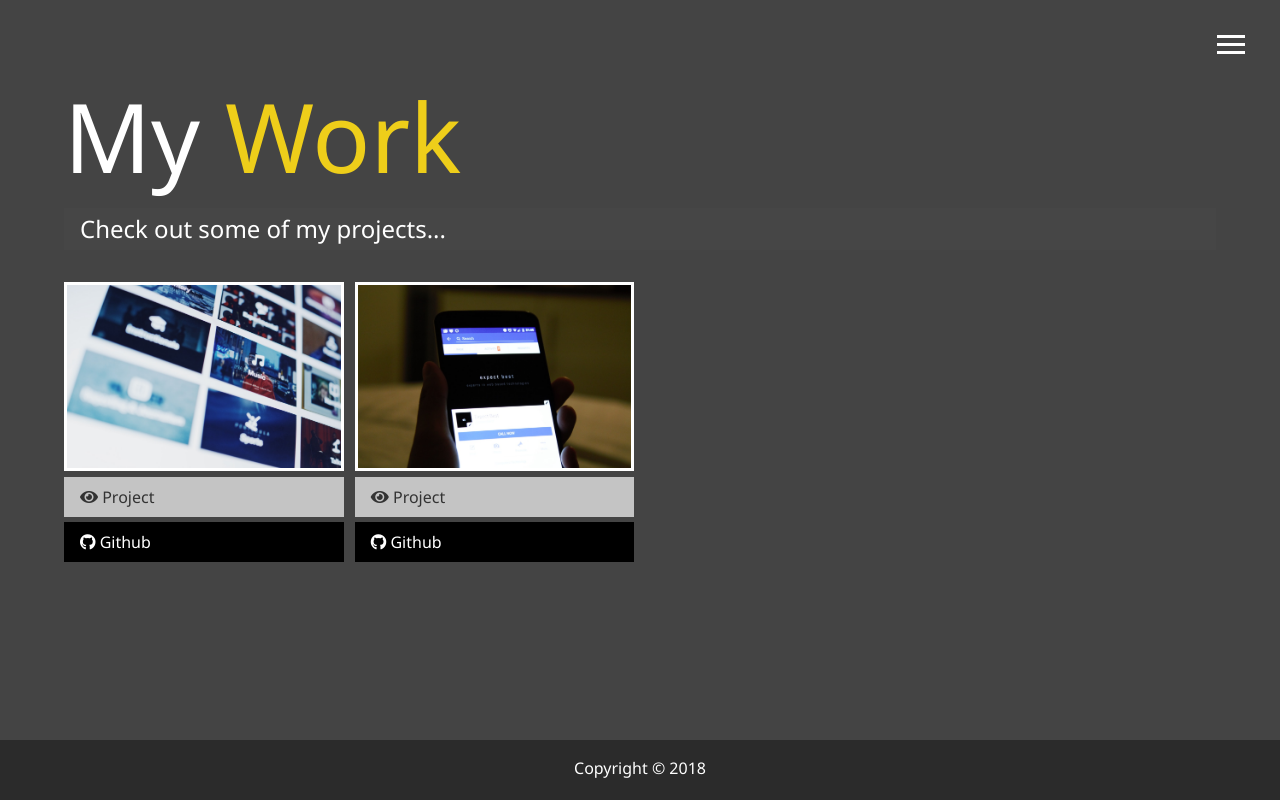
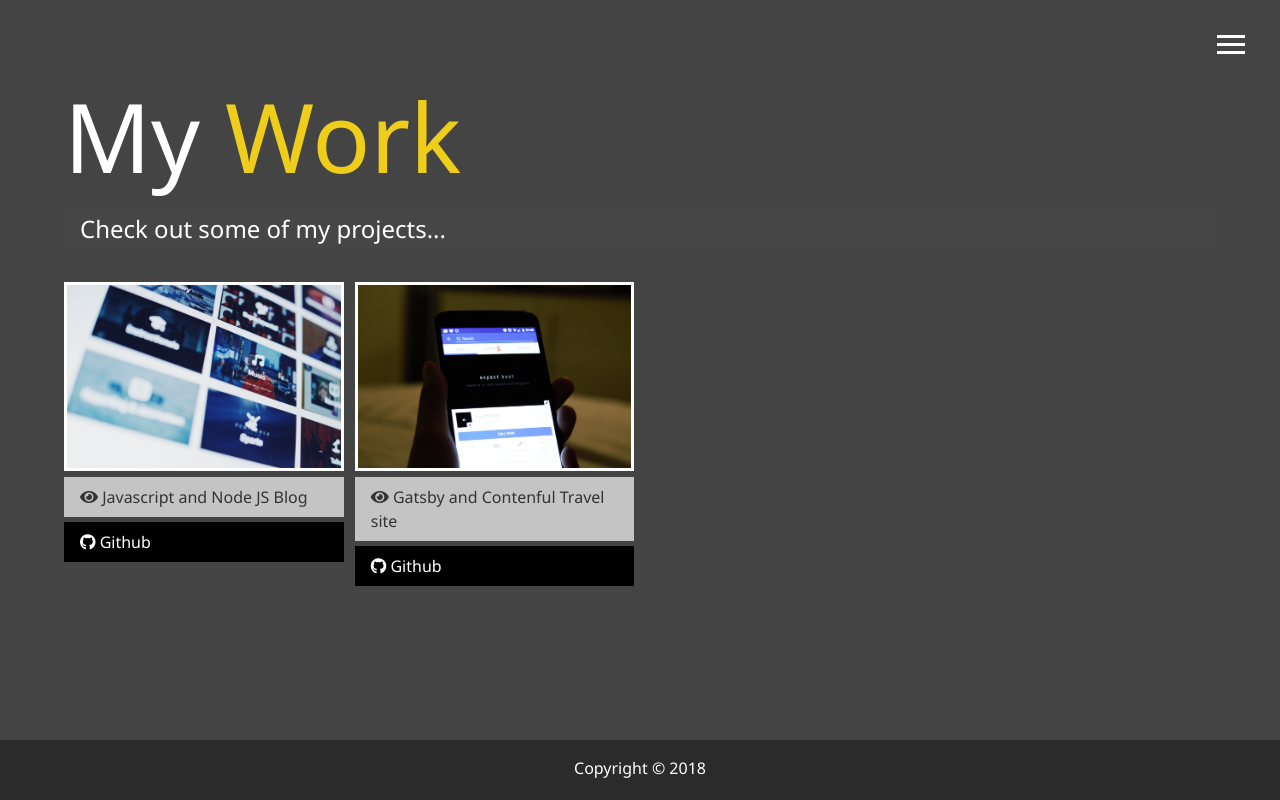
Before and after one commit to Oyelaw/portfolio, a website: page dist/work.html in a window 1280 px wide. Drawn offline with Linux system fonts and the light colour scheme.

Commit message:
add new project

```diff
--- a/dist/work.html
+++ b/dist/work.html
@@ -1,15 +1,12 @@
 <!DOCTYPE html>
 <html lang="en">
+
 <head>
   <meta charset="UTF-8" />
   <meta name="viewport" content="width=device-width, initial-scale=1.0" />
   <meta http-equiv="X-UA-Compatible" content="ie=edge" />
-    <link
-      rel="stylesheet"
-      href="https://use.fontawesome.com/releases/v5.2.0/css/all.css"
-      integrity="sha384-hWVjflwFxL6sNzntih27bfxkr27PmbbK/iSvJ+a4+0owXq79v+lsFkW54bOGbiDQ"
-      crossorigin="anonymous"
-    />
+  <link rel="stylesheet" href="https://use.fontawesome.com/releases/v5.2.0/css/all.css"
+    integrity="sha384-hWVjflwFxL6sNzntih27bfxkr27PmbbK/iSvJ+a4+0owXq79v+lsFkW54bOGbiDQ" crossorigin="anonymous" />
 
   <link rel="stylesheet" href="css/main.css" />
   <title>View My Work</title>
@@ -65,20 +62,12 @@
         <a href="#!">
           <img src="img/projects/project1.jpg" alt="Project" />
         </a>
-          <a
-            href="https://pure-scrubland-99103.herokuapp.com/"
-            class="btn-light"
-            target="_blank"
-            rel="noopener noreferrer"
-          >
-            <i class="fas fa-eye"></i> Project
+        <a href="https://pure-scrubland-99103.herokuapp.com/" class="btn-light" target="_blank"
+          rel="noopener noreferrer">
+          <i class="fas fa-eye"></i> Javascript and Node JS Blog
         </a>
-          <a
-            href="https://github.com/Oyelaw/Javascript-and-Nodejs-Blog"
-            class="btn-dark"
-            target="_blank"
-            rel="noopener noreferrer"
-          >
+        <a href="https://github.com/Oyelaw/Javascript-and-Nodejs-Blog" class="btn-dark" target="_blank"
+          rel="noopener noreferrer">
           <i class="fab fa-github"></i> Github
         </a>
       </div>
@@ -87,8 +76,10 @@
         <a href="#!">
           <img src="img/projects/project5.jpg" alt="Project" />
         </a>
-          <a href="#" class="btn-light"> <i class="fas fa-eye"></i> Project </a>
-          <a href="#" class="btn-dark">
+        <a href="https://reverent-gates-cde593.netlify.com/" class="btn-light" target="_blank"
+          rel="noopener noreferrer"> <i class="fas fa-eye"></i> Gatsby and Contenful Travel site </a>
+        <a href="https://github.com/Oyelaw/culture-diary-pilot" class="btn-dark" target="_blank"
+          rel="noopener noreferrer">
           <i class="fab fa-github"></i> Github
         </a>
       </div>
@@ -101,4 +92,5 @@
 
   <script src="js/main.js"></script>
 </body>
+
 </html>
```
Also changed, not shown: dist/about.html (+5 -5 lines). Lines whose indentation alone changed are shown as unchanged.
